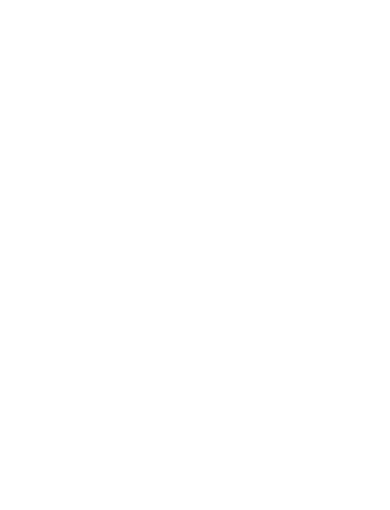
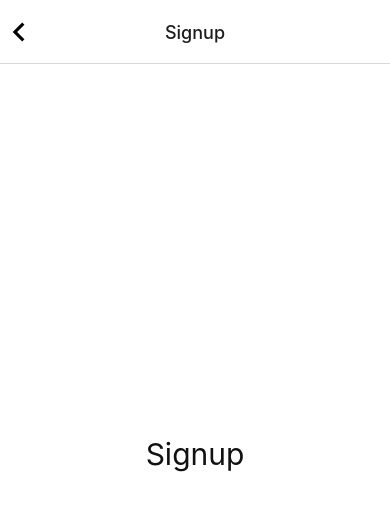
Before and after one commit to gmh1302/React_Native_Chat_App, a React Native app: screen /Signup in a window 390 px wide. Shown: the top 510 px of the page. Built offline with nearby package versions, Linux system fonts and the light colour scheme.

Commit message:
인증 화면 개발

```diff
--- a/package.json
+++ b/package.json
@@ -10,13 +10,13 @@
   },
   "dependencies": {
     "@react-navigation/native": "^6.0.16",
-    "@react-navigation/stack": "^6.3.8",
+    "@react-navigation/stack": "^6.3.10",
     "expo": "~47.0.8",
     "expo-status-bar": "~1.4.2",
     "firebase": "^9.15.0",
     "prop-types": "^15.8.1",
     "react": "18.1.0",
-    "react-native": "0.70.5",
+    "react-native": "^0.70.5",
     "react-native-gesture-handler": "^2.8.0",
     "react-native-safe-area-context": "4.4.1",
     "react-native-screens": "~3.18.0",
--- a/src/App.js
+++ b/src/App.js
@@ -5,8 +5,12 @@
 import Navigation from './navigations';
 
 const App = () => {
-    return <ThemeProvider theme={theme}>
-    </ThemeProvider>
-}
+    return (
+        <ThemeProvider theme={theme}>
+            <StatusBar backgroundColor={theme.background} barStyle="dark-content" />
+            <Navigation />
+        </ThemeProvider>
+    );
+};
 
 export default App;
--- a/src/navigations/Auth.js
+++ b/src/navigations/Auth.js
@@ -1,18 +1,40 @@
-import React from 'react';
+import React, {useContext} from 'react';
+import { ThemeContext } from 'styled-components/native';
 import {createStackNavigator} from '@react-navigation/stack';
 import {Signin, Signup} from '../screens';
+import {MaterialIcons} from '@expo/vector-icons';
 
 const Stack = createStackNavigator();
 
 const Auth = () => {
+    const theme = useContext(ThemeContext);
+
     return (
         <Stack.Navigator>
             <Stack.Screen
                 name="Signin"
                 component={Signin}
                 options={{ headerShown: false }}
-                />
-            <Stack.Screen name="Signup" component={Signup} />
+            />
+            <Stack.Screen
+                name="Signup"
+                component={Signup}
+                options={{
+                    headerTitleAlign: 'center',
+                    headerBackTitleVisible: false,
+                    headerTintColor: theme.text,
+                    headerLeft: ({ onPress, tintColor }) => (
+                        <MaterialIcons
+                            name="keyboard-arrow-left"
+                            size={38}
+                            color={tintColor}
+                            onPress={onPress}
+                        />
+                    ),
+                }}
+            />
         </Stack.Navigator>
-    )
-}
+    );
+};
+
+export default Auth;
--- a/src/screens/Signin.js
+++ b/src/screens/Signin.js
@@ -1,29 +1,28 @@
 import React from 'react';
 import styled from 'styled-components/native';
 import { Button } from 'react-native';
-import {useSafeAreaInsets} from 'react-native-safe-area-context';
+import { useSafeAreaInsets } from 'react-native-safe-area-context';
 
 const Container = styled.View`
     flex: 1;
     justify-content: center;
     align-items: center;
-    background-color: ${( {theme}) => theme.background};
+    background-color: ${({ theme }) => theme.background};
     padding: 0 20px;
-    padding-top: ${({ insets: { top } }) => top}px;
-    padding-bottom: ${({ insets: { bottom } }) => bottom}px;
+    padding-top: ${({ insets: {top} }) => top}px;
+    padding-bottom: ${({ insets: {bottom} }) => bottom}px;
 `;
 const StyledText = styled.Text`
     font-size: 30px;
     color: #111111;
 `;
 
-const Signin = () => {
+const Signin = ({navigation}) => {
     const insets = useSafeAreaInsets();
-
     return (
-        <Container>
+        <Container insets={insets}>
             <StyledText>Signin</StyledText>
-            <Button title="signup" onProess={() => Navigation.navigate('Signup')} />
+            <Button title="signup" onPress={() => navigation.navigate('Signup')} />
         </Container>
     );
 };
--- a/src/screens/Signup.js
+++ b/src/screens/Signup.js
@@ -17,7 +17,7 @@
 const Signup = () => {
     return (
         <Container>
-            <StyledText>Signin</StyledText>
+            <StyledText>Signup</StyledText>
         </Container>
     );
 };
--- a/src/theme.js
+++ b/src/theme.js
@@ -6,5 +6,7 @@
 
 export const theme = {
     background: Colors.white,
-    text: Colors.black
+    text: Colors.text
 };
+
+export default theme;
```
Also changed, not shown: 1 other file (tests, documents, lock files or other folders).
